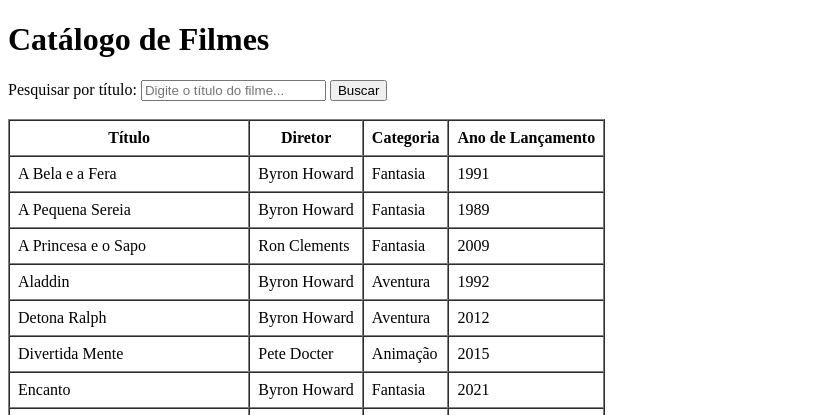
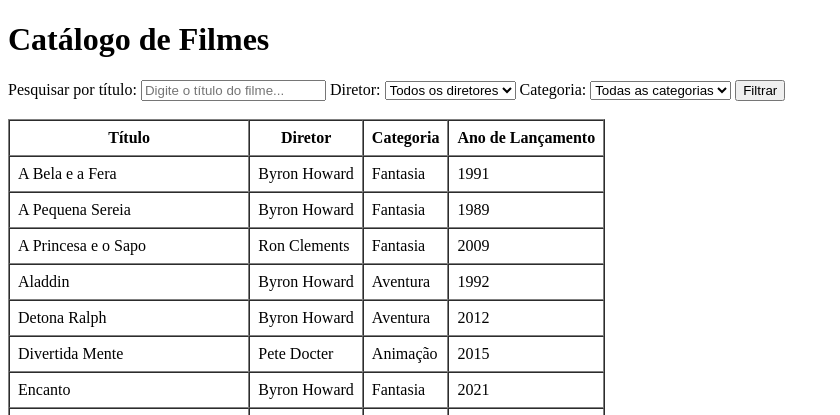
Before and after one commit to Nikolas23321/CineTox, a Django app: page / in a window 1280 px wide. Shown: the top 415 px of the page, without its empty margins (0-840 px from the left). Run offline with Django 5.2, Linux system fonts and the light colour scheme; data comes from the database, SQL or seed files in the repository.

Commit message:
feat(issue-05): adiciona filtros dinamicos por diretor e categoria via GET

```diff
--- a/filmes/templates/filmes/lista_filmes.html
+++ b/filmes/templates/filmes/lista_filmes.html
@@ -6,7 +6,6 @@
 </head>
 <body>
     <h1>Catálogo de Filmes</h1>
-
 
     <form method="get" action="">
         <label for="id_q">Pesquisar por título:</label>
@@ -17,15 +16,34 @@
             value="{{ termo_busca }}"
             placeholder="Digite o título do filme..."
         >
-        <button type="submit">Buscar</button>
-        {% if termo_busca %}
-            <a href="{% url 'filmes:lista_filmes' %}">Limpar</a>
+
+        <label for="id_diretor">Diretor:</label>
+        <select id="id_diretor" name="diretor">
+            <option value="">Todos os diretores</option>
+            {% for diretor in diretores %}
+                <option value="{{ diretor.id }}" {% if diretor.id|stringformat:"s" == diretor_selecionado %}selected{% endif %}>
+                    {{ diretor.nome }}
+                </option>
+            {% endfor %}
+        </select>
+
+        <label for="id_categoria">Categoria:</label>
+        <select id="id_categoria" name="categoria">
+            <option value="">Todas as categorias</option>
+            {% for categoria in categorias %}
+                <option value="{{ categoria.id }}" {% if categoria.id|stringformat:"s" == categoria_selecionada %}selected{% endif %}>
+                    {{ categoria.nome }}
+                </option>
+            {% endfor %}
+        </select>
+
+        <button type="submit">Filtrar</button>
+        {% if termo_busca or diretor_selecionado or categoria_selecionada %}
+            <a href="{% url 'filmes:lista_filmes' %}">Limpar filtros</a>
         {% endif %}
     </form>
 
-
     <br>
-
 
     {% if filmes %}
         <table border="1" cellpadding="8" cellspacing="0">
@@ -49,8 +67,8 @@
             </tbody>
         </table>
     {% else %}
-        {% if termo_busca %}
-            <p>Nenhum filme encontrado para "{{ termo_busca }}".</p>
+        {% if termo_busca or diretor_selecionado or categoria_selecionada %}
+            <p>Nenhum filme encontrado com os filtros selecionados.</p>
         {% else %}
             <p>Nenhum filme cadastrado até o momento.</p>
         {% endif %}
--- a/filmes/views.py
+++ b/filmes/views.py
@@ -1,21 +1,33 @@
 from django.shortcuts import render
-from .models import Filme
+from .models import Categoria, Diretor, Filme
 
 # Create your views here.
 
 def lista_filmes(request):
     termo_busca = request.GET.get("q", "").strip()
-
+    diretor_id = request.GET.get("diretor", "").strip()
+    categoria_id = request.GET.get("categoria", "").strip()
 
     filmes = Filme.objects.select_related("diretor", "categoria").all()
-
 
     if termo_busca:
         filmes = filmes.filter(titulo__icontains=termo_busca)
 
+    if diretor_id:
+        filmes = filmes.filter(diretor_id=diretor_id)
+
+    if categoria_id:
+        filmes = filmes.filter(categoria_id=categoria_id)
+
+    diretores = Diretor.objects.all()
+    categorias = Categoria.objects.all()
 
     context = {
         "filmes": filmes,
         "termo_busca": termo_busca,
+        "diretores": diretores,
+        "categorias": categorias,
+        "diretor_selecionado": diretor_id,
+        "categoria_selecionada": categoria_id,
     }
     return render(request, "filmes/lista_filmes.html", context)
```
